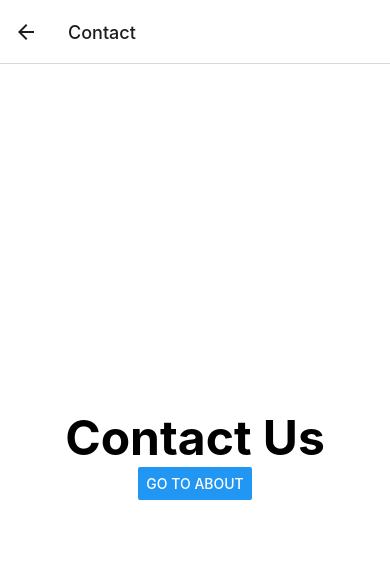
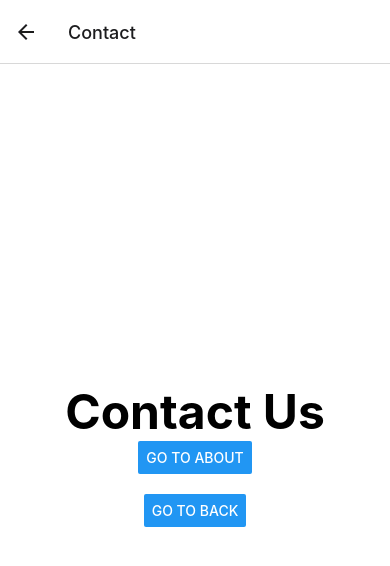
Before and after one commit to awais882s/MySecondApp, a React Native app: screen /Contact in a window 390 px wide. Shown: the top 566 px of the page. Built offline with nearby package versions, Linux system fonts and the light colour scheme.

Commit message:
for go Back

```diff
--- a/src/screens/Frontend/Contact.js
+++ b/src/screens/Frontend/Contact.js
@@ -5,6 +5,9 @@ export default function Contact({ navigation }) {
         <View style={styles.flexContainer}>
             <Text style={styles.h1}>Contact Us</Text>
             <Button title="Go to About" onPress={() => { navigation.navigate("About") }} />
+            <View style={{ marginTop: 20 }}>
+                <Button title="Go to Back" onPress={() => { navigation.goBack() }} />
+            </View>
         </View>
     )
 }
```
